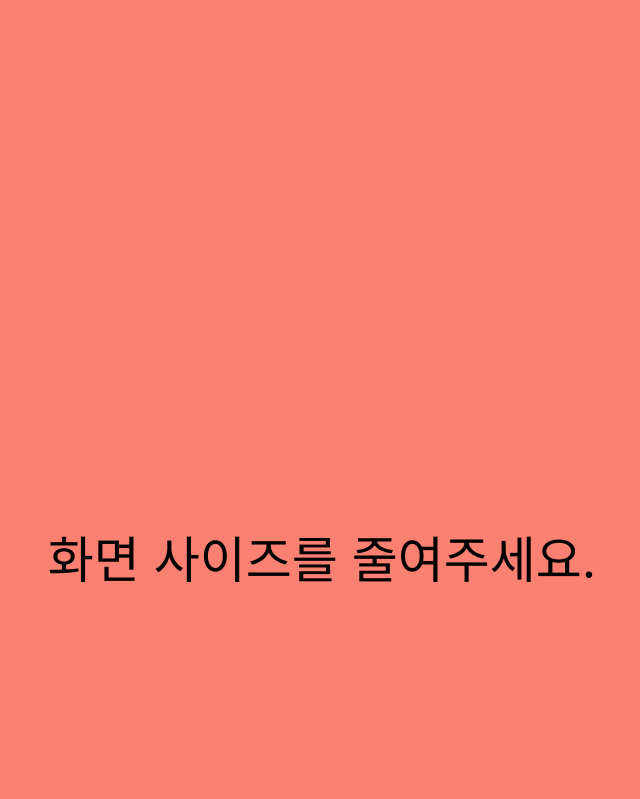
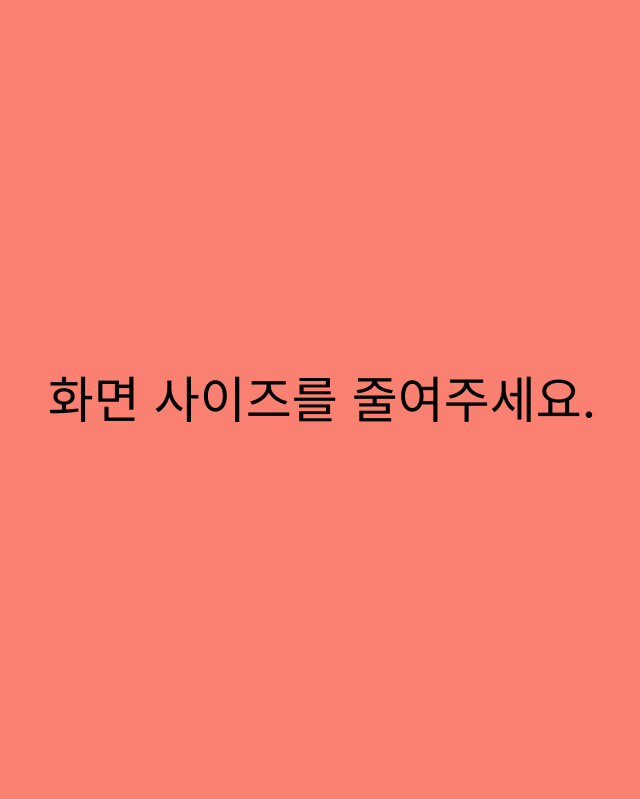
Before and after one commit to GuitarJangEE/market-clone, a plain HTML site: page 당근.html in a window 1280 px wide. Shown: the top 799 px of the page, without its empty margins (318-958 px from the left). Drawn offline with Linux system fonts and the light colour scheme; a web font is replaced by a local one.

Commit message:
미디어 쿼리 관련 버그 수정
- 크롬 브라우저의 너비가 380픽셀보다 작아지지 않기 때문에 생긴 문제 해결
- 작은 화면에서의 안내 메세지가 스크롤에 따라 따라오지 않는 문제 해결
- 안내 메세지가 화면을 덮어서 화면 클릭이 안되는 문제 해결

```diff
--- a/당근css/style.css
+++ b/당근css/style.css
@@ -11,20 +11,19 @@ body {
 }
 
 .media-info-msg {
-  position: absolute;
+  position: fixed;
   top: 0;
   left: 0;
   width: 100vw;
-  height: 140vh;
+  height: 100vh;
   display: flex;
   justify-content: center;
   align-items: center;
-  opacity: 0;
   font-size: 50px;
   background-color: salmon;
 }
-@media screen and (min-width: 600px) {
+@media screen and (max-width: 600px) {
   .media-info-msg {
-    opacity: 1;
+    display: none;
   }
 }
```
